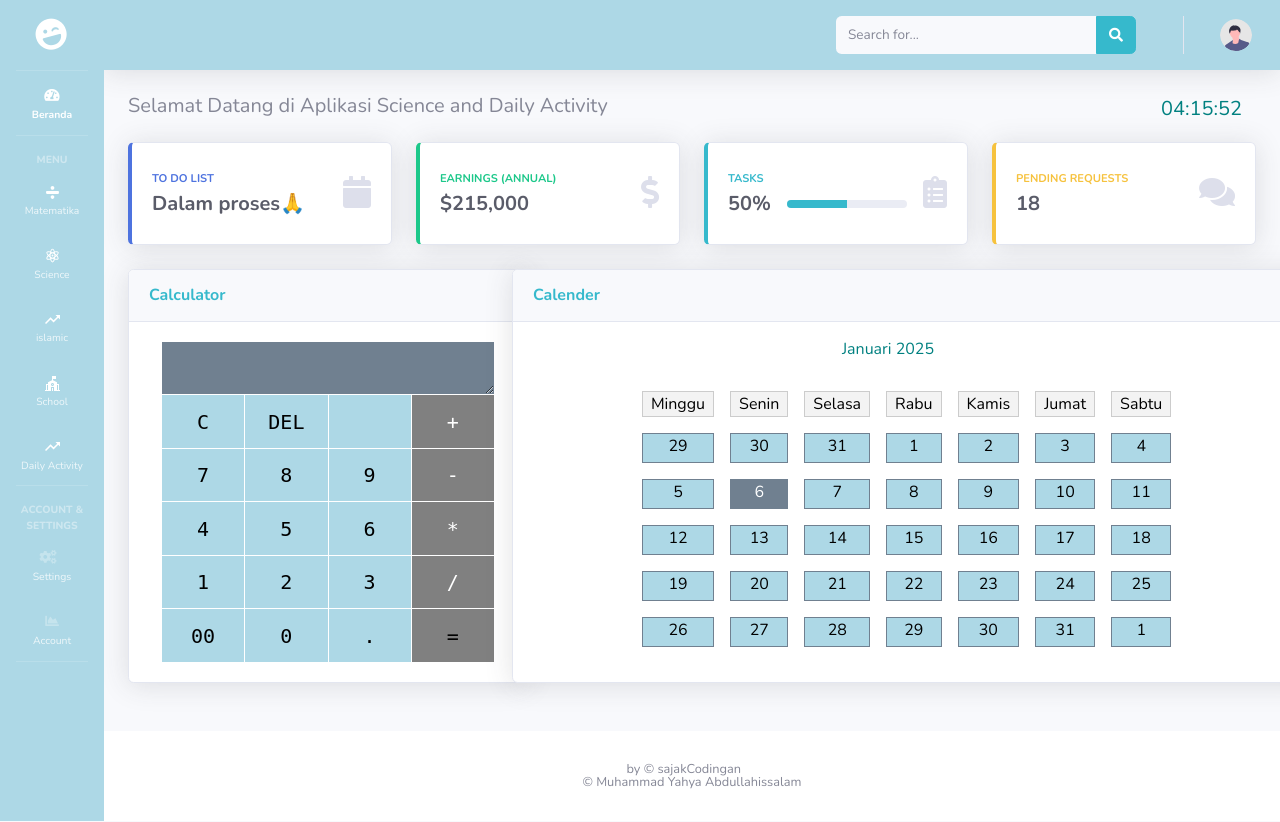
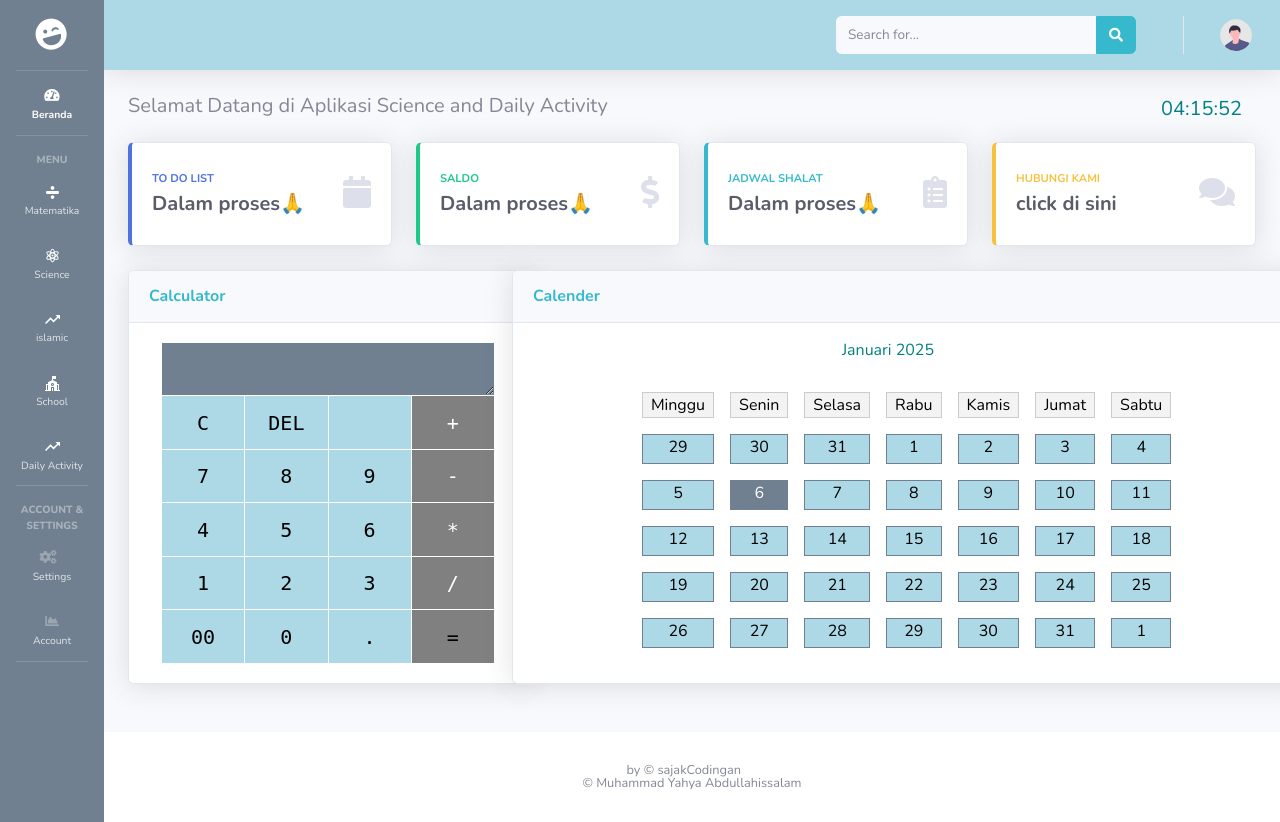
Before and after one commit to yahya542/scidac, a Django app: page /dashboard in a window 1280 px wide. Run offline with Django 5.2, Linux system fonts and the light colour scheme; some libraries are stand-ins or nearby versions.

Commit message:
ubah isi bagian atas, tapi masih dalam proses sehingga masih belum berfungsi

```diff
--- a/templates/dashboard.html
+++ b/templates/dashboard.html
@@ -35,7 +35,7 @@
     <div id="wrapper">
 
         <!-- Sidebar -->
-        <ul style="background-color: #ADD8E6;" class="navbar-nav  sidebar sidebar-dark accordion toggled " id="accordionSidebar" >
+        <ul style="background-color: slategray;" class="navbar-nav  sidebar sidebar-dark accordion toggled " id="accordionSidebar" >
 
             <!-- Sidebar - Brand -->
             <a class="sidebar-brand d-flex align-items-center justify-content-center" href=" ">
@@ -289,8 +289,8 @@
                                     <div class="row no-gutters align-items-center">
                                         <div class="col mr-2">
                                             <div class="text-xs font-weight-bold text-success text-uppercase mb-1">
-                                                Earnings (Annual)</div>
-                                            <div class="h5 mb-0 font-weight-bold text-gray-800">$215,000</div>
+                                                Saldo</div>
+                                            <div class="h5 mb-0 font-weight-bold text-gray-800">Dalam proses🙏</div>
                                         </div>
                                         <div class="col-auto">
                                             <i class="fas fa-dollar-sign fa-2x text-gray-300"></i>
@@ -306,19 +306,13 @@
                                 <div class="card-body">
                                     <div class="row no-gutters align-items-center">
                                         <div class="col mr-2">
-                                            <div class="text-xs font-weight-bold text-info text-uppercase mb-1">Tasks
+                                            <div class="text-xs font-weight-bold text-info text-uppercase mb-1">Jadwal Shalat
                                             </div>
                                             <div class="row no-gutters align-items-center">
                                                 <div class="col-auto">
-                                                    <div class="h5 mb-0 mr-3 font-weight-bold text-gray-800">50%</div>
+                                                    <div class="h5 mb-0 mr-3 font-weight-bold text-gray-800">Dalam proses🙏</div>
                                                 </div>
-                                                <div class="col">
-                                                    <div class="progress progress-sm mr-2">
-                                                        <div class="progress-bar bg-info" role="progressbar"
-                                                            style="width: 50%" aria-valuenow="50" aria-valuemin="0"
-                                                            aria-valuemax="100"></div>
-                                                    </div>
-                                                </div>
+
                                             </div>
                                         </div>
                                         <div class="col-auto">
@@ -336,8 +330,8 @@
                                     <div class="row no-gutters align-items-center">
                                         <div class="col mr-2">
                                             <div class="text-xs font-weight-bold text-warning text-uppercase mb-1">
-                                                Pending Requests</div>
-                                            <div class="h5 mb-0 font-weight-bold text-gray-800">18</div>
+                                                Hubungi Kami</div>
+                                            <a class="h5 mb-0 font-weight-bold text-gray-800" href="">click di sini</a>
                                         </div>
                                         <div class="col-auto">
                                             <i class="fas fa-comments fa-2x text-gray-300"></i>
```
